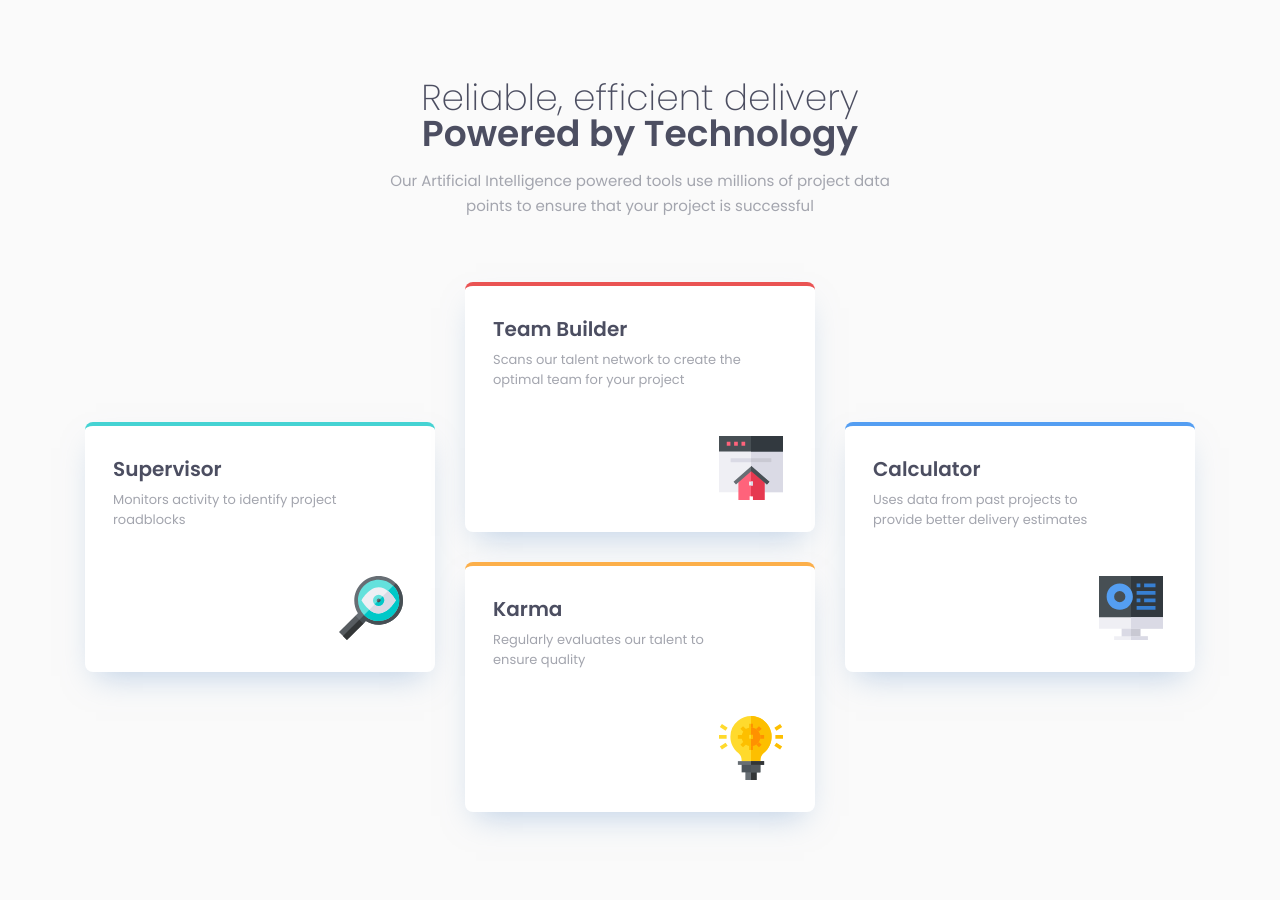
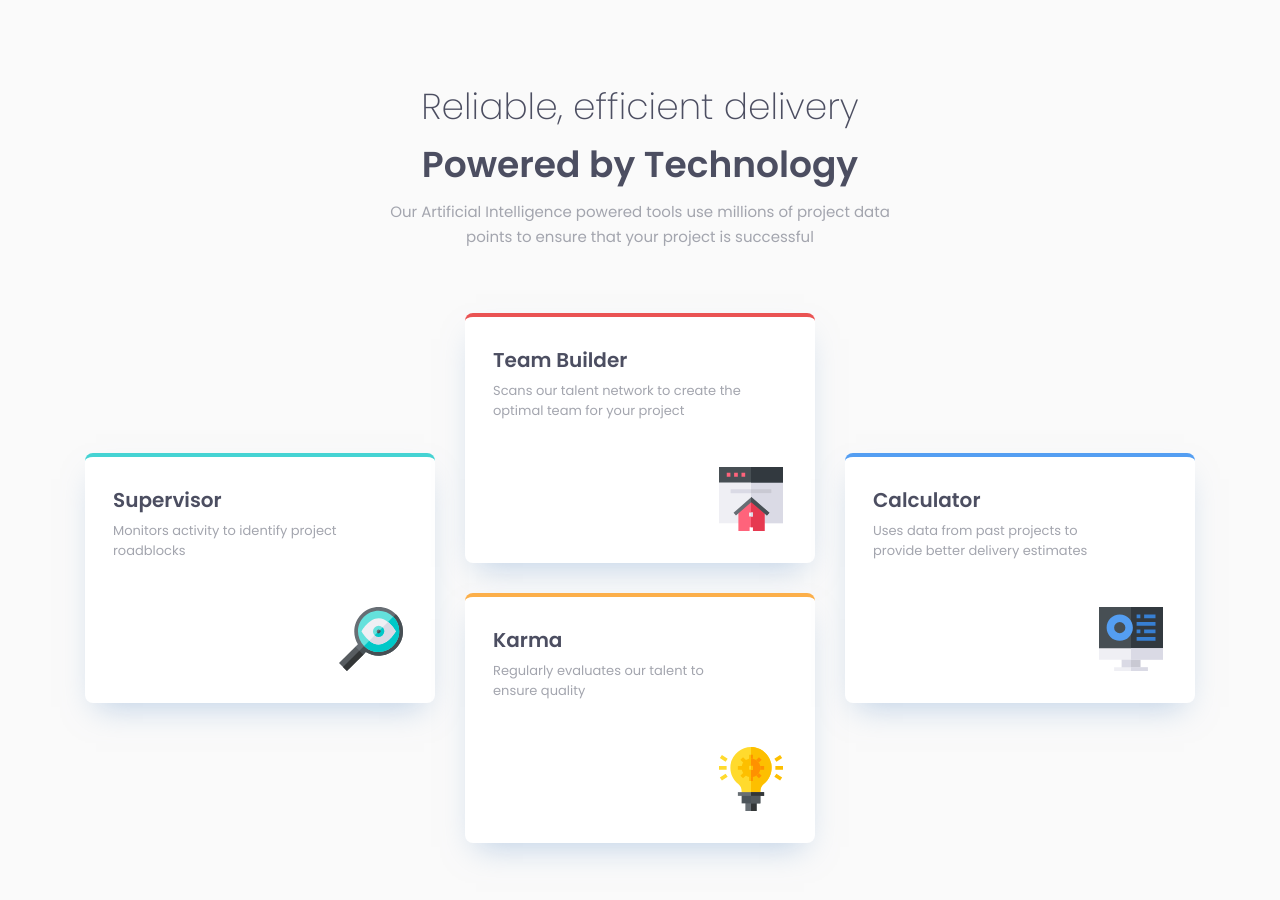
Before and after one commit to DonHeidi/four-card-section, a React (Create React App) app: page / in a window 1280 px wide. Shown: the top 900 px of the page. Built offline with nearby package versions, Linux system fonts and the light colour scheme.

Commit message:
resize spacing between upper tagline an title with line height

```diff
--- a/src/components/Heading/Heading.module.css
+++ b/src/components/Heading/Heading.module.css
@@ -12,13 +12,14 @@
 
 .upperTagline {
     font-size: 1.5rem;
-    font-weight: var(--fw-light);
+    font-weight: 100;
 }
 
 .title {
     font-size: 1.5rem;
     font-weight: var(--fw-bold);
     margin-bottom: 13px;
+    margin-top: 13px;
 }
 
 .lowerTagline {
@@ -33,11 +34,13 @@
 
     .upperTagline {
         font-size: 2.25rem;
+        line-height: 54px;
     }
 
     .title {
         font-size: 2.25rem;
         margin-bottom: 1rem;
+
     }
 
     .heading {
```
